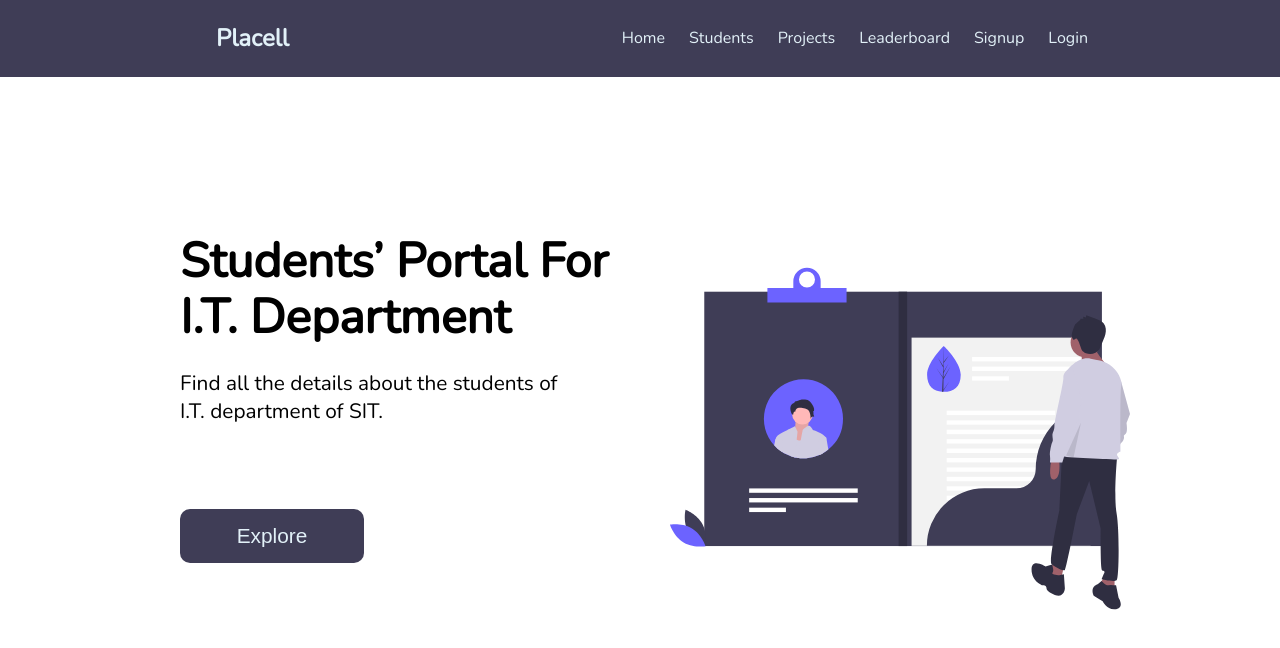
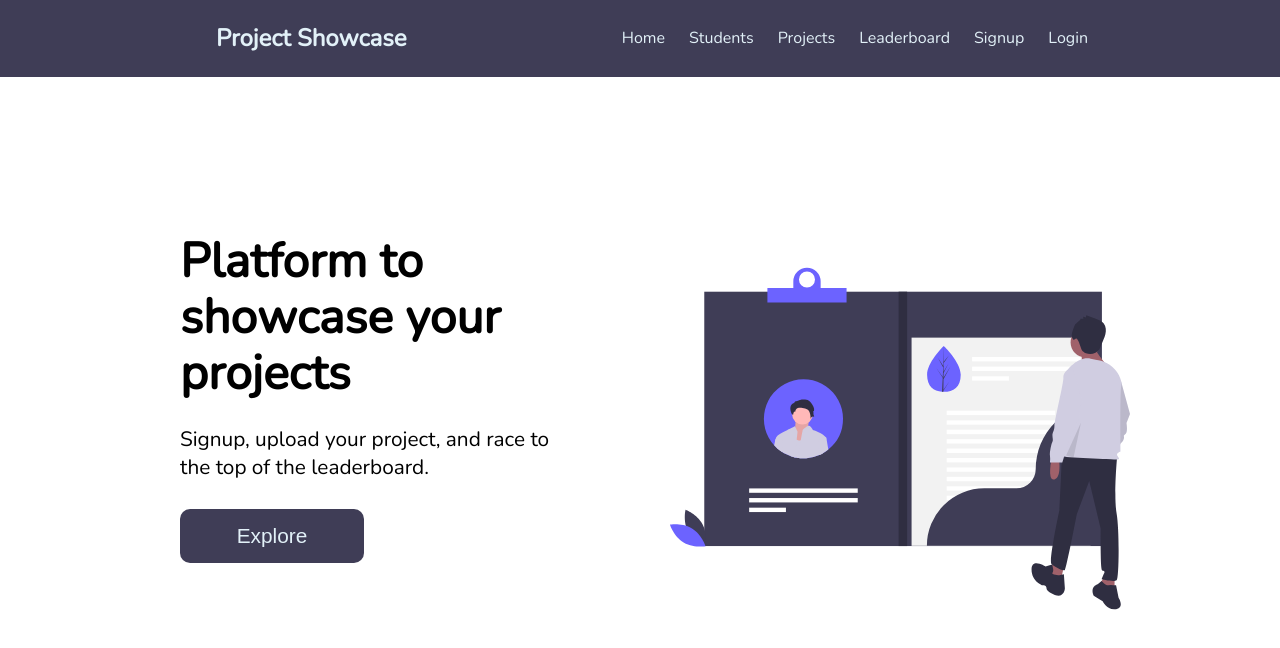
Before and after one commit to vighnesh192/Project-Showcase, a React (Create React App) app in the folder client/: page / in a window 1280 px wide. Shown: the top 648 px of the page. Built offline with nearby package versions, Linux system fonts and the light colour scheme.

Commit message:
Project Name and Text updated

```diff
--- a/client/src/components/AppNavbar.js
+++ b/client/src/components/AppNavbar.js
@@ -137,7 +137,7 @@ function AppNavbar(props) {
 	return (
 		<nav>
 			<NavLink id="logo" to="/" className="Link">
-				<h2>Placell</h2>
+				<h2>Project Showcase</h2>
 			</NavLink>
 			<ul>
 				<li>
--- a/client/src/components/Home.js
+++ b/client/src/components/Home.js
@@ -15,8 +15,10 @@ function Home() {
         <div id="home">
             <div id="left">
                 <div id="desc">
-                    <h1>Students’ Portal For I.T. Department</h1>
-                    <p>Find all the details about the students of I.T. department of SIT.</p>
+                    {/* <h1>Students’ Portal For I.T. Department</h1> */}
+                    <h1>Platform to showcase your projects</h1>
+                    {/* <p>Find all the details about the students of I.T. department of SIT.</p> */}
+                    <p>Signup, upload your project, and race to the top of the leaderboard.</p>
                 </div>
                 <button id="explore" onClick={handleClick}>Explore</button>
             </div>
```
